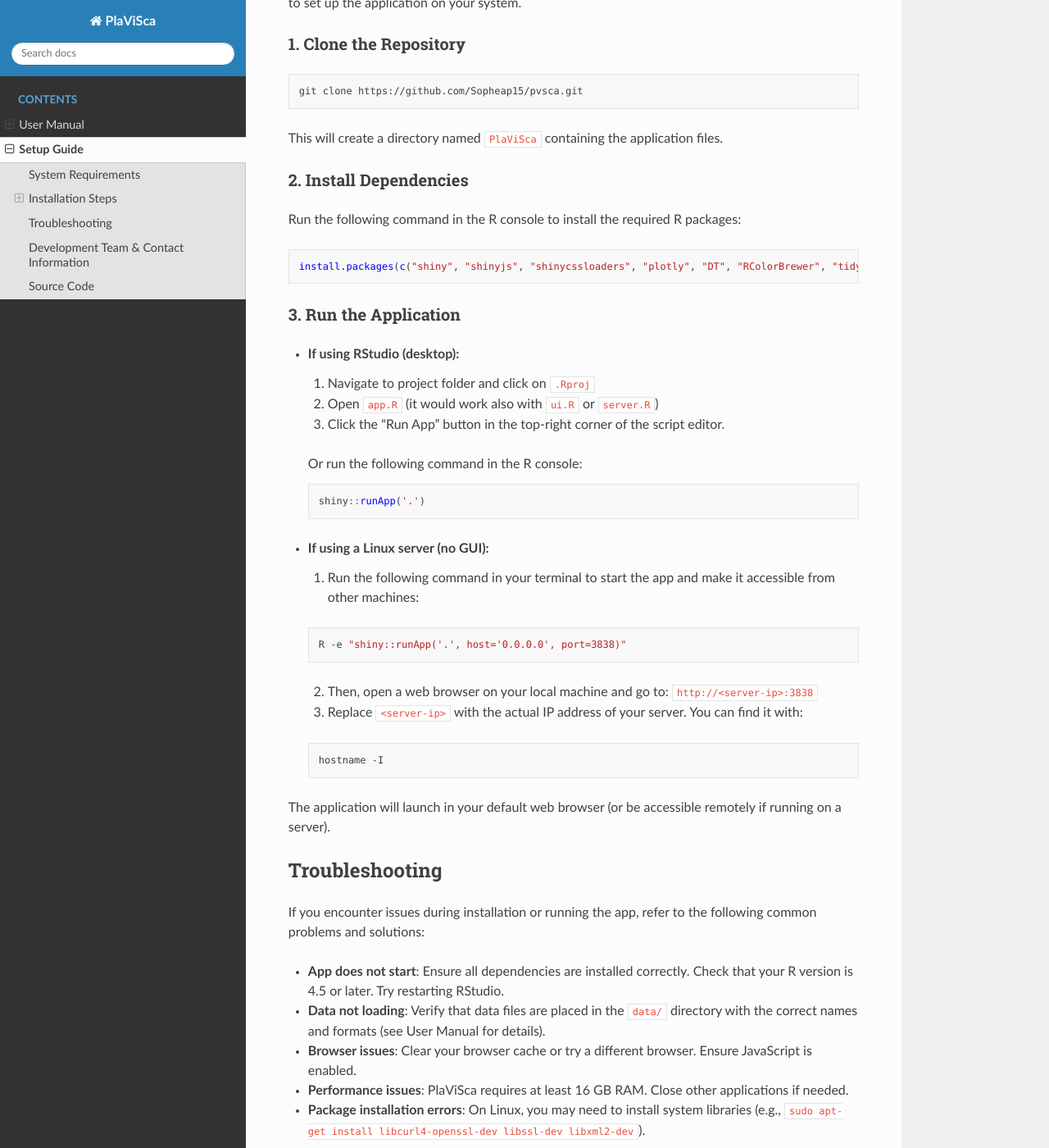
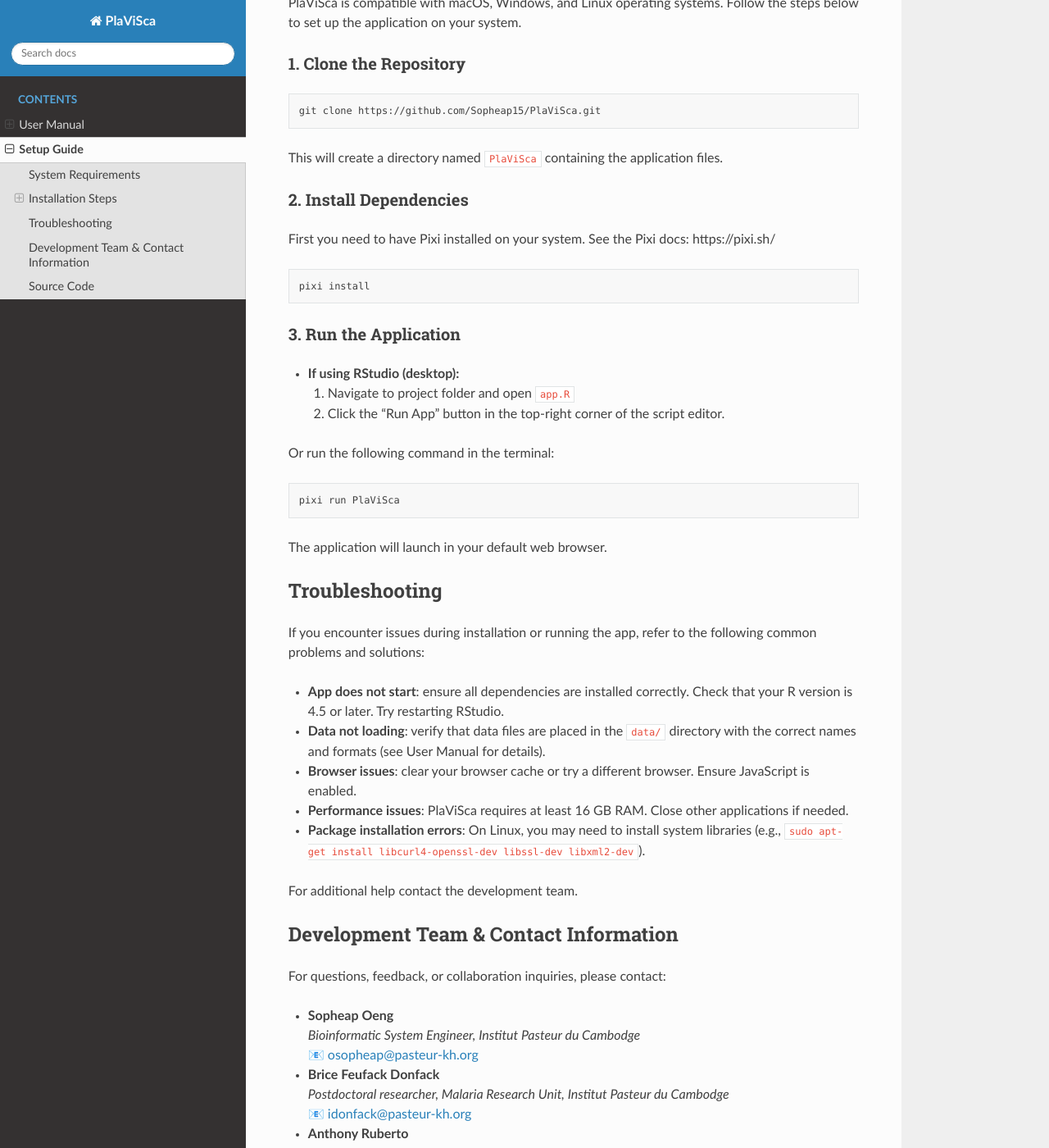
Before and after one commit to baia-ipc/PlaViSCA-app, a Sphinx documentation site: the page built from manual/docs/source/setup_guide.md, in a window 1280 px wide and 1400 px high, scrolled down 568 px. Shown: the whole window at 82% size. Built offline with Sphinx 7.4.7 and the Read the Docs theme 3.1.0, drawn with Linux system fonts in a browser that asks for light colours; some of the changed text lies outside the part shown.

Commit message:
update readme and manual according to pixi

````diff
--- a/manual/docs/source/setup_guide.md
+++ b/manual/docs/source/setup_guide.md
@@ -1,8 +1,4 @@
 # Setup Guide
-
-<!-- <a href="https://github.com/Sopheap15/pvsca"><img alt="Version" src="https://img.shields.io/badge/version-1.0-blue?style=flat" /></a>
-<img alt="Last Updated" src="https://img.shields.io/badge/last_updated-October%2021%2C%202025-blue?style=flat" />
-<a href="https://github.com/Sopheap15/pvsca"><img alt="PlaViSca" src="https://img.shields.io/badge/PlaViSca-black?style=flat&logo=github" /></a> -->
 
 This guide provides step-by-step instructions for installing and running PlaViSca locally. For online access, visit <a href="https://xxxx.com">PlaViSca Web Application</a>.
 
@@ -12,6 +8,7 @@
 - **R Version**: 4.5 or later ([Download R](https://cran.r-project.org/))
 - **RStudio**: 2025 or later (recommended) ([Download RStudio](https://posit.co/download/rstudio-desktop/))
 - **Git**: 2.43 or later ([Download Git](https://git-scm.com/downloads))
+- **Pixi**: 0.43 or later ([Download pixi](https://pixi.sh/v0.43.1/))
 - **RAM**: 16 GB minimum
 - **CPU**: 4 cores minimum
 - **Disk Space**: 5 GB free
@@ -23,57 +20,41 @@
 ### 1. Clone the Repository
 
 ```bash
-git clone https://github.com/Sopheap15/pvsca.git
+git clone https://github.com/Sopheap15/PlaViSca.git
 ```
 
 This will create a directory named `PlaViSca` containing the application files.
 
 ### 2. Install Dependencies
 
-Run the following command in the R console to install the required R packages:
+First you need to have Pixi installed on your system. See the Pixi docs: https://pixi.sh/
 
-```r
-install.packages(c("shiny", "shinyjs", "shinycssloaders", "plotly", "DT", "RColorBrewer", "tidyverse", "later"))
+```bash
+pixi install
 ```
 
 ### 3. Run the Application
 
 - **If using RStudio (desktop):**
 
-  1. Navigate to project folder and click on `.Rproj`
-  2. Open `app.R` (it would work also with `ui.R` or `server.R`)
-  3. Click the "Run App" button in the top-right corner of the script editor.
+  1. Navigate to project folder and open `app.R`
+  2. Click the "Run App" button in the top-right corner of the script editor.
 
-  Or run the following command in the R console:
+Or run the following command in the terminal:
 
-  ```r
-  shiny::runApp('.')
-  ```
+```bash
+pixi run PlaViSca
+```
 
-- **If using a Linux server (no GUI):**
-
-  1. Run the following command in your terminal to start the app and make it accessible from other machines:
-
-  ```bash
-  R -e "shiny::runApp('.', host='0.0.0.0', port=3838)"
-  ```
-
-  2. Then, open a web browser on your local machine and go to: `http://<server-ip>:3838`
-  3. Replace `<server-ip>` with the actual IP address of your server. You can find it with:
-
-  ```bash
-  hostname -I
-  ```
-
-The application will launch in your default web browser (or be accessible remotely if running on a server).
+The application will launch in your default web browser.
 
 ## Troubleshooting
 
 If you encounter issues during installation or running the app, refer to the following common problems and solutions:
 
-- **App does not start**: Ensure all dependencies are installed correctly. Check that your R version is 4.5 or later. Try restarting RStudio.
-- **Data not loading**: Verify that data files are placed in the `data/` directory with the correct names and formats (see User Manual for details).
-- **Browser issues**: Clear your browser cache or try a different browser. Ensure JavaScript is enabled.
+- **App does not start**: ensure all dependencies are installed correctly. Check that your R version is 4.5 or later. Try restarting RStudio.
+- **Data not loading**: verify that data files are placed in the `data/` directory with the correct names and formats (see User Manual for details).
+- **Browser issues**: clear your browser cache or try a different browser. Ensure JavaScript is enabled.
 - **Performance issues**: PlaViSca requires at least 16 GB RAM. Close other applications if needed.
 - **Package installation errors**: On Linux, you may need to install system libraries (e.g., `sudo apt-get install libcurl4-openssl-dev libssl-dev libxml2-dev`).
 
@@ -91,14 +72,14 @@
   _Postdoctoral researcher, Malaria Research Unit, Institut Pasteur du Cambodge_
   📧 [idonfack@pasteur-kh.org](mailto:idonfack@pasteur-kh.org)
 
+- **Anthony Ruberto**
+  _Postdoctoral Researcher, Center for Tropical and Emerging Global Diseases, University of Georgia, USA_
+  📧 [aruberto@uga.edu](mailto:aruberto@uga.edu)
+
 - **Thomas Obadia**
   _Bioinformatics and Biostatistcs Hub, Institut Pasteur, Paris, France_
 
   _G5 Infectious Diseases Epidemiology and Analytics, Institut Pasteur, Paris, France_
-
-- **Anthony Ruberto**
-  _Postdoctoral Researcher, Center for Tropical and Emerging Global Diseases, University of Georgia, USA_
-  📧 [aruberto@uga.edu](mailto:aruberto@uga.edu)
 
 - **Giorgio Gonnella**
   _Head, Bioinformatics and Artificial Intelligence Unit (BAIA), Institut Pasteur du Cambodge_
@@ -108,8 +89,6 @@
 
 PlaViSca is freely available under an open-source license. The authors maintain authority to update and improve the application. Developers and contributors are welcome to explore, modify, or extend the app by visiting the official GitHub repository:
 
-🔗 [GitHub Repository – PlaViSca](https://github.com/Sopheap15/pvsca)
-
-For more help, check the `README.md` in the repository or contact the developers.
+🔗 [GitHub Repository – PlaViSca](https://github.com/Sopheap15/PlaViSca)
 
 © 2025 BAIA Team, Institut Pasteur du Cambodge. All rights reserved.
--- a/pixi.toml
+++ b/pixi.toml
@@ -6,7 +6,7 @@
 version = "0.1.0"
 
 [tasks]
-app = "R -e 'shiny::runApp(\"app.R\")'"
+PlaViSca = "R -e 'shiny::runApp(\"app.R\")'"
 
 [dependencies]
 r = ">=4.5,<4.6"
````
Also changed, not shown: README.md (+21 -57 lines), 6 other files.
